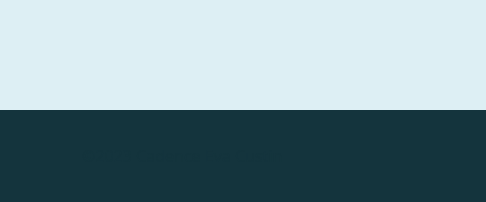
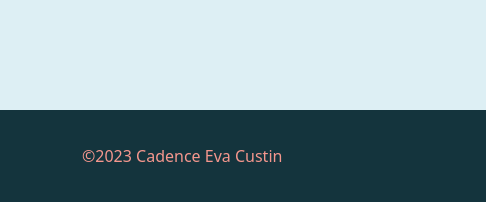
Before and after one commit to eva-grimm/sure-mortgage, a plain HTML site: page app.html in a window 1280 px wide. Shown: the part 598-800 px from the top of the page, 0-486 px from the left. Drawn offline with nearby package versions, Linux system fonts and the light colour scheme; some packages are replaced by stand-ins of ours; a script that the page names is missing.

Commit message:
fixed footer color

```diff
--- a/app.html
+++ b/app.html
@@ -125,7 +125,7 @@
         </div>
     </main>
 
-    <footer class="footer container-fluid py-3">
+    <footer class="footer container-fluid text-accent py-3">
         <div class="container">
             <div class="row row-cols-1 row-cols-lg-3 text-center align-items-center gy-2">
                 <div class="col text-lg-start">
```
Also changed, not shown: code.html (+1 -1 lines).
